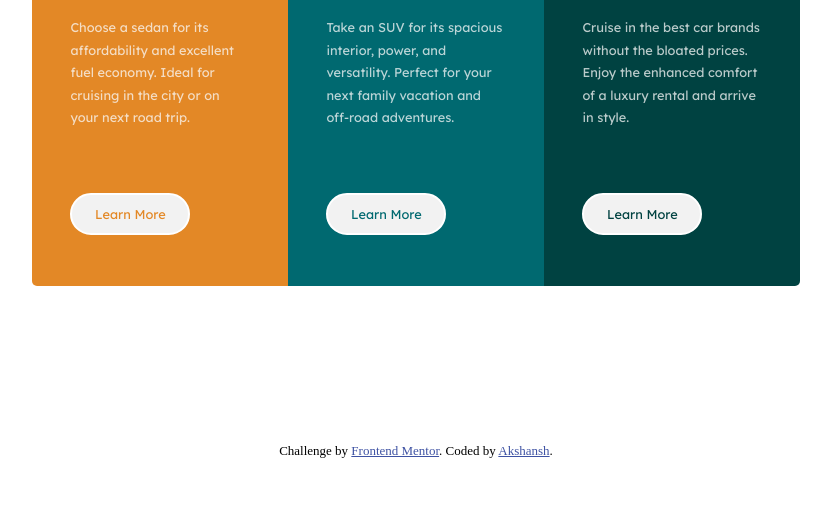
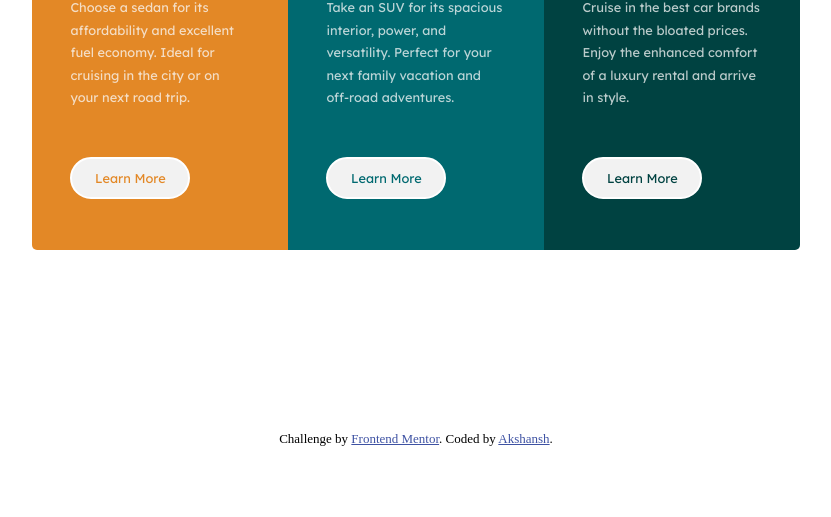
Before and after one commit to Akshansh029/FEM-3-column-preview-card, a plain HTML site: page index.html in a window 1280 px wide. Shown: the part 283-800 px from the top of the page, without its empty margins (224-1055 px from the left). Drawn offline with Linux system fonts and the light colour scheme.

Commit message:
slight modification

```diff
--- a/index.css
+++ b/index.css
@@ -30,7 +30,23 @@ body{
     margin-bottom: 2.5rem;
 }
 
-@media (min-width: 1080px){
+.card{
+    padding: 20% 15%;
+    display: flex;
+    flex-direction: column;
+    gap: 2rem;
+}
+
+@media (min-width: 675px) {
+    .card {
+        padding: 20% 15%;
+        display: flex;
+        flex-direction: column;
+        gap: 1rem;
+    }
+}
+
+@media (min-width: 1080px) {
     .container {
         margin-top: 3rem;
         display: grid;
@@ -40,6 +56,7 @@ body{
         border-radius: 5px;
         overflow: hidden;
     }
+
     .card {
         padding: 20% 15%;
         display: flex;
@@ -47,12 +64,7 @@ body{
         gap: 1rem;
     }
 }
-.card{
-    padding: 20% 15%;
-    display: flex;
-    flex-direction: column;
-    gap: 2rem;
-}
+
 #card-1{
     background: var(--orange);
 }
```
Lines whose indentation alone changed are shown as unchanged.
